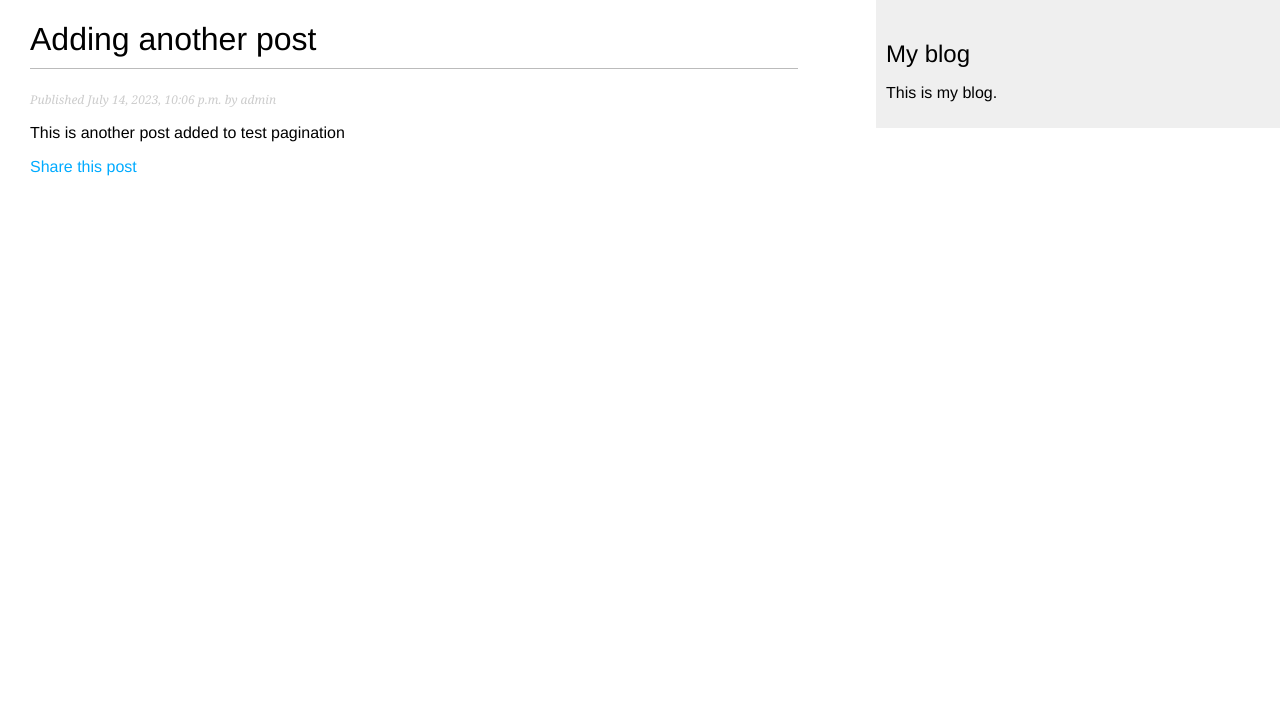
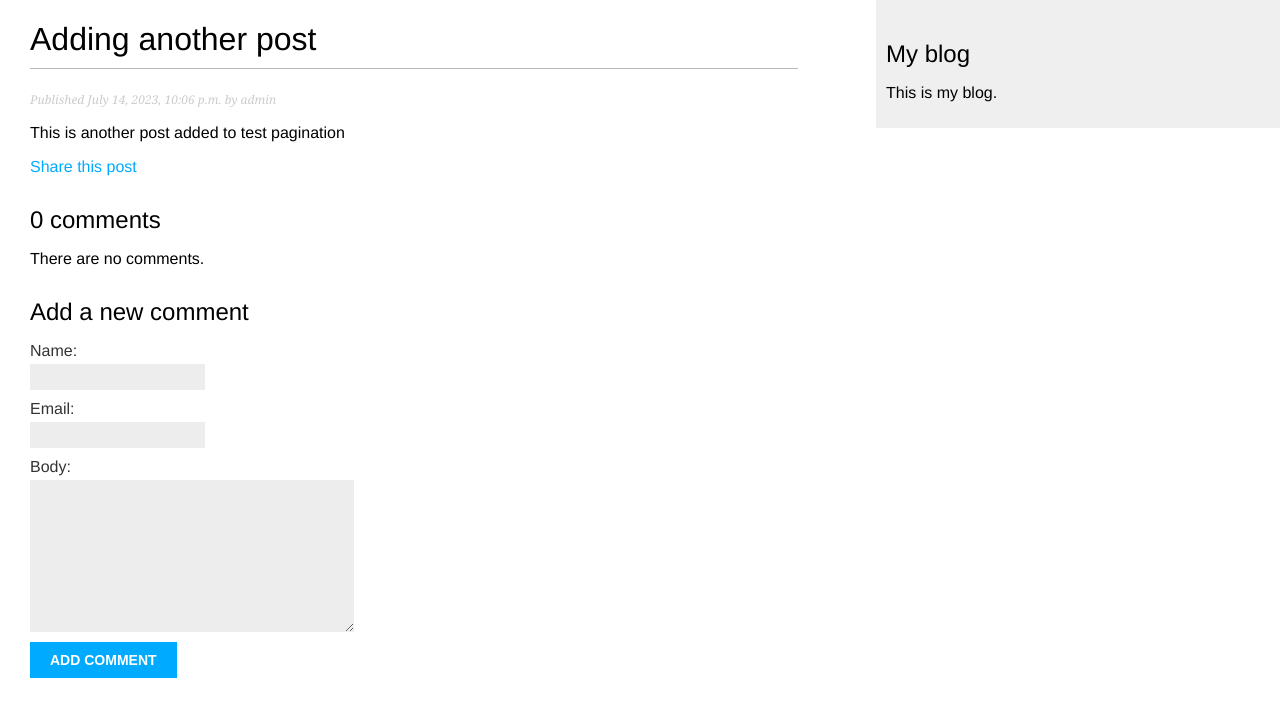
Before and after one commit to olliecase-green/blog-application, a Django app: a page that uses blog/templates/blog/post/detail.html in a window 1280 px wide. Shown: the top 717 px of the page. Run offline with Django 4.2, Linux system fonts and the light colour scheme; data comes from the database, SQL or seed files in the repository; both versions use the stored data as it was after the commit.

Commit message:
Setting up the comment functionality

```diff
--- a/blog/templates/blog/post/detail.html
+++ b/blog/templates/blog/post/detail.html
@@ -13,4 +13,21 @@
       Share this post
     </a>
   </p>
+  {% with comments.count as total_comments %}
+    <h2>
+      {{ total_comments }} comment{{ total_comments|pluralize }}
+    </h2>
+  {% endwith %}
+  {% for comment in comments %}
+    <div class="comment">
+      <p class="info">
+        Comment {{ forloop.counter }} by {{ comment.name }}
+        {{ comment.created }}
+      </p>
+      {{ comment.body|linebreaks }}
+    </div>
+  {% empty %}
+    <p>There are no comments.</p>
+  {% endfor %}
+  {% include "blog/post/includes/comment_form.html" %}
 {% endblock %}
--- /dev/null
+++ b/blog/templates/blog/post/includes/comment_form.html
@@ -0,0 +1,6 @@
+<h2>Add a new comment</h2>
+<form action="{% url "blog:post_comment" post.id %}" method="post">
+    {{ form.as_p }}
+    {% csrf_token %}
+    <p><input type="submit" value="Add comment"></p>
+</form>
--- a/blog/urls.py
+++ b/blog/urls.py
@@ -11,5 +11,6 @@ urlpatterns = [
         views.post_detail,
         name='post_detail'
     ),
-    path('<int:post_id>/share/', views.post_share, name='post_share')
+    path('<int:post_id>/share/', views.post_share, name='post_share'),
+    path('<int:post_id>/comment/', views.post_comment, name='post_comment')
 ]
--- a/blog/views.py
+++ b/blog/views.py
@@ -1,9 +1,10 @@
+from .models import Post, Comment
+from .forms import EmailPostForm, CommentForm
 from django.shortcuts import render, get_object_or_404
-from .models import Post, Comment
 from django.core.paginator import Paginator, EmptyPage, PageNotAnInteger
 from django.views.generic import ListView
-from .forms import EmailPostForm, CommentForm
 from django.core.mail import send_mail
+from django.views.decorators.http import require_POST
 
 
 class PostListView(ListView):
@@ -24,10 +25,19 @@ def post_detail(request, year, month, day, post):
         publish__day=day
     )
 
+    # List of active comments for this post
+    comments = post.comments.filter(active=True)
+    # Form for users to comment
+    form = CommentForm()
+
     return render(
         request,
         'blog/post/detail.html',
-        {'post': post}
+        {
+            'post': post,
+            'comments': comments,
+            'form': form
+        }
     )
 
 
@@ -63,3 +73,27 @@ def post_share(request, post_id):
         'form': form,
         'sent': sent
     })
+
+
+@require_POST
+def post_comment(request, post_id):
+    post = get_object_or_404(Post, id=post_id, status=Post.Status.PUBLISHED)
+    comment = None
+    # A comment was posted
+    form = CommentForm(data=request.POST)
+    if form.is_valid():
+        # Create a Comment object without saving it to the database
+        comment = form.save(commit=False)
+        # Assign the post to the comment
+        comment.post = post
+        # Save the comment to the database
+        comment.save()
+    return render(
+        request,
+        'blog/post/comment.html',
+        {
+            'post': post,
+            'form': form,
+            'comment': comment
+        }
+    )
```
Also changed, not shown: blog/templates/blog/post/comment.html (added, +12 -0 lines), db.sqlite3.
